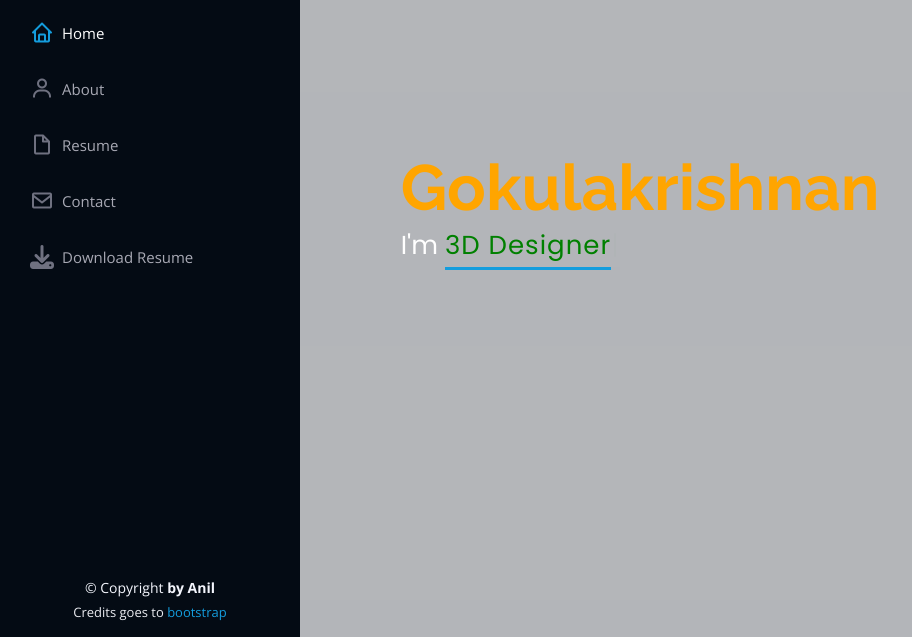
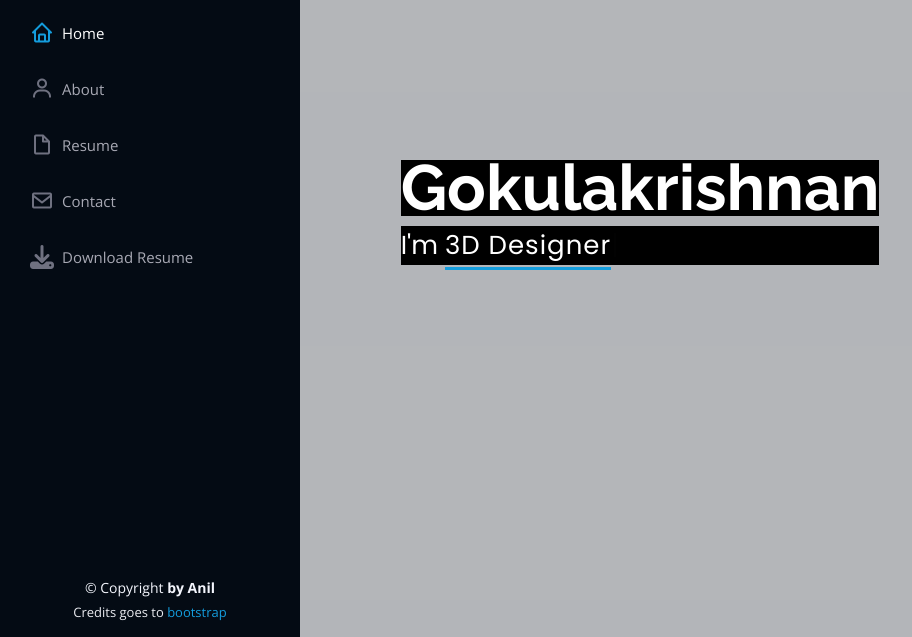
Before and after one commit to Soulgokul022/ports, a plain HTML site: page index.html in a window 1280 px wide. Shown: the part 163-800 px from the top of the page, without its empty margins (0-912 px from the left). Drawn offline with nearby package versions, Linux system fonts and the light colour scheme.

Commit message:
Update style.css

```diff
--- a/assets/css/style.css
+++ b/assets/css/style.css
@@ -268,7 +268,8 @@ h6 {
   font-size: 64px;
   font-weight: 700;
   line-height: 56px;
-  color: orange;
+  color: white;
+  background-color: black;
 }
 
 #hero p {
@@ -276,10 +277,11 @@ h6 {
   margin-bottom: 50px;
   font-size: 26px;
   font-family: "Poppins", sans-serif;
+  background-color: black;
 }
 
 #hero p span {
-  color: green;
+  color: white;
   padding-bottom: 4px;
   letter-spacing: 1px;
   border-bottom: 3px solid #149ddd;
```
